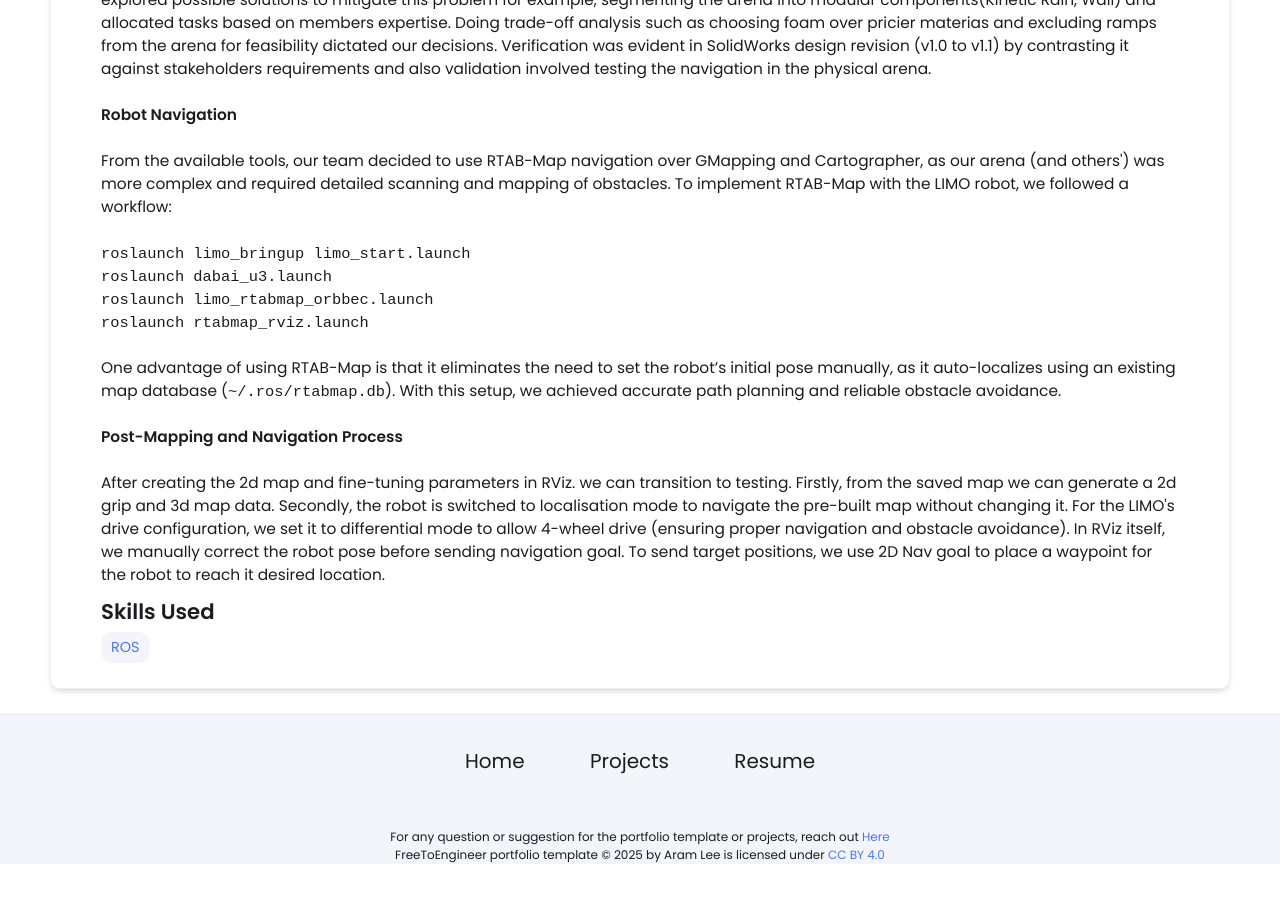
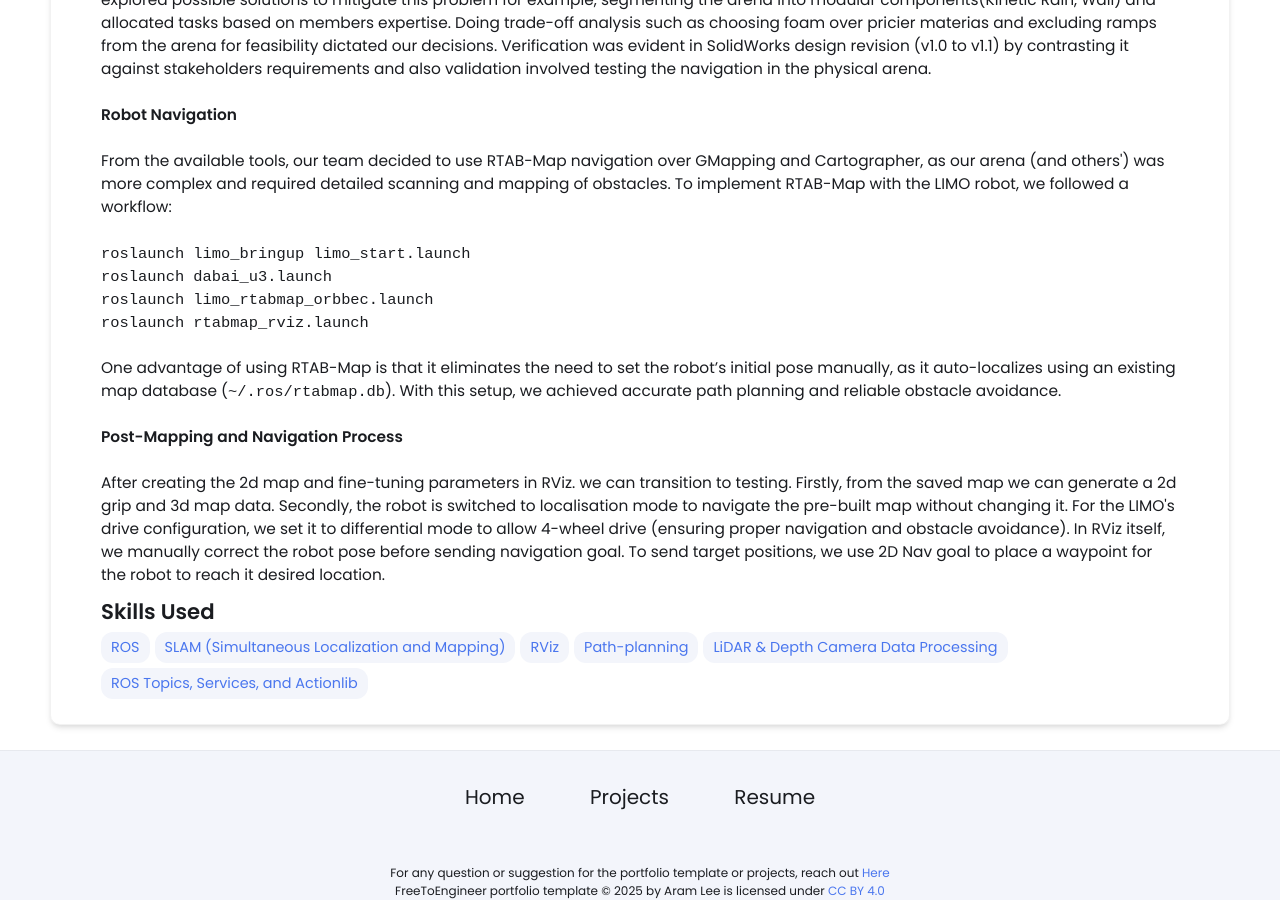
Before and after one commit to abdulrahimnainish/abdulrahimnainish.github.io, a Jekyll site: the page built from _projects/sonos-teardown/index.md, in a window 1280 px wide and 900 px high, scrolled down 1106 px. Built offline with Jekyll 4.4.1, drawn with Linux system fonts in a browser that asks for light colours; before the commit the page ends 1970 px from its top, so only the background shows below that.

Commit message:
Update index.md

```diff
--- a/_projects/sonos-teardown/index.md
+++ b/_projects/sonos-teardown/index.md
@@ -19,6 +19,11 @@ One advantage of using RTAB-Map is that it eliminates the need to set the robot
 
 skills:
   - ROS
+  - SLAM (Simultaneous Localization and Mapping)
+  - RViz
+  - Path-planning
+  - LiDAR & Depth Camera Data Processing
+  - ROS Topics, Services, and Actionlib
 
 main-image: /Limo_pro.png
 ---
```
